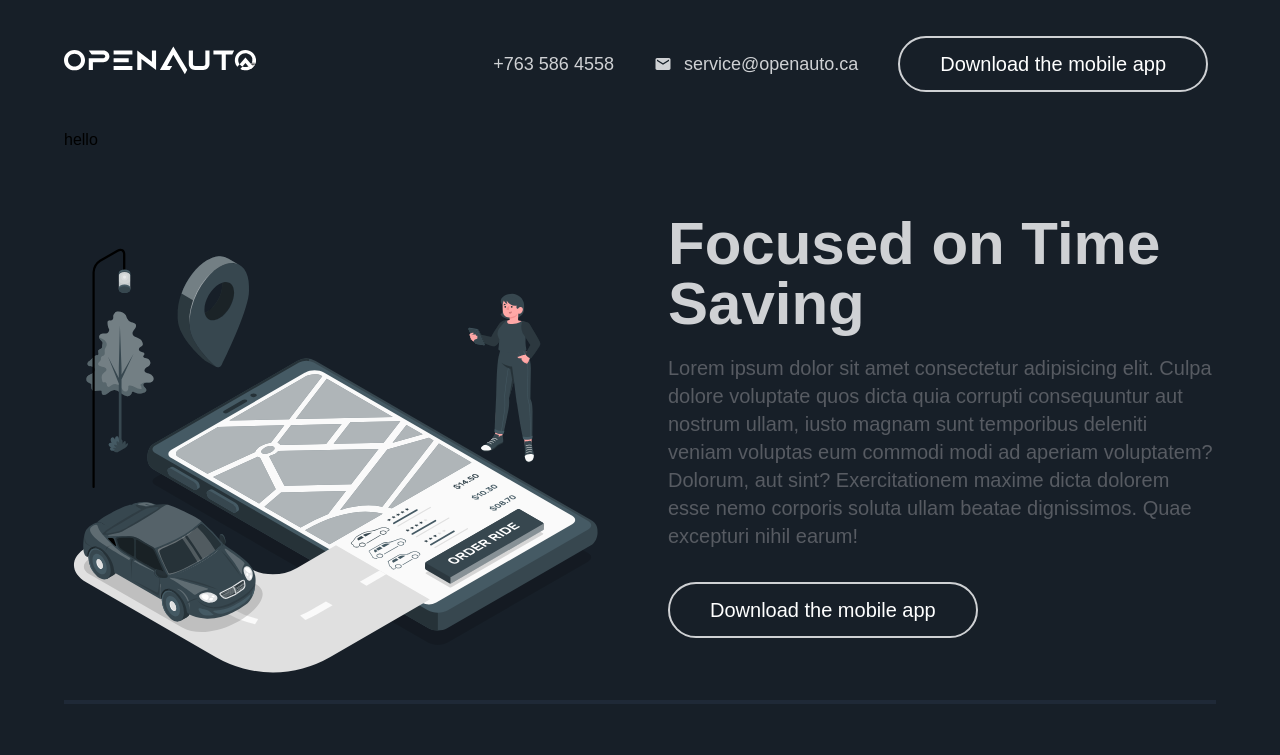
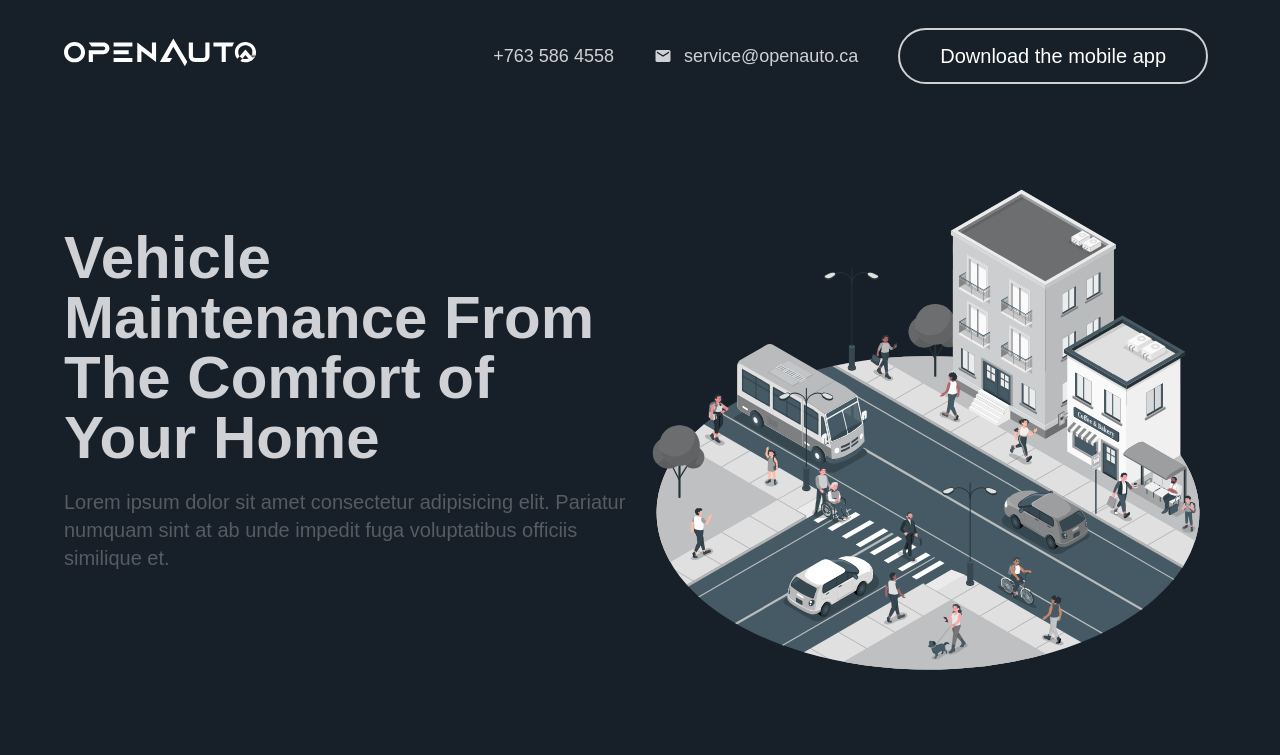
Before and after one commit to AbhiramKrishnaM/openauto-tsk, a React (Vite) app: page / in a window 1280 px wide. Shown: the top 755 px of the page. Built offline with nearby package versions, Linux system fonts and the light colour scheme; some icons are missing.

Commit message:
added landing page

```diff
--- a/src/components/core/Navbar.jsx
+++ b/src/components/core/Navbar.jsx
@@ -5,7 +5,7 @@ import Logo from "@/assets/images/logo.svg";
 
 function Navbar() {
   return (
-    <div className="flex items-center justify-between my-8">
+    <div className="flex items-center justify-between my-6">
       <img id="logo" src={Logo} className="h-14 w-1/6 mb-2 cursor-pointer" />
 
       <div className="flex items-center gap-10">
--- a/src/components/sections/Landing.jsx
+++ b/src/components/sections/Landing.jsx
@@ -1,5 +1,29 @@
+import Content from "@/components/base/Content";
+import LifeAtCity from "@/assets/images/Life-at-city.svg";
+
 function Landing() {
-  return <div>hello</div>;
+  const content = {
+    title: "Vehicle Maintenance From The Comfort of Your Home",
+    subtitle:
+      "Lorem ipsum dolor sit amet consectetur adipisicing elit. Pariatur numquam sint at ab unde impedit fuga voluptatibus officiis similique et.",
+  };
+
+  return (
+    <div className=" flex flex-col justify-center">
+      <div className="flex items-center ">
+        <div className="w-6/12 flex flex-col gap-8 items-start">
+          <Content content={content} />
+        </div>
+        <div className="w-6/12 ">
+          <img
+            src={LifeAtCity}
+            alt="Picture portraying life at a big city"
+            className=" w-full max-h-[700px]"
+          />
+        </div>
+      </div>
+    </div>
+  );
 }
 
 export default Landing;
```
Also changed, not shown: src/assets/images/Life-at-city.svg (added).
